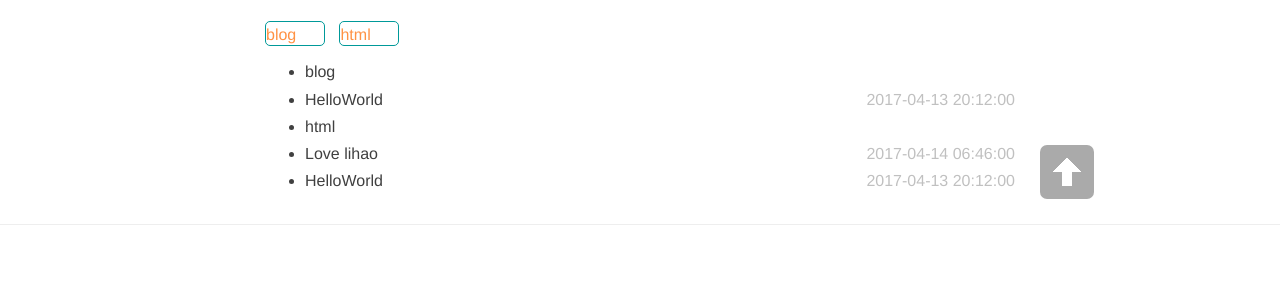
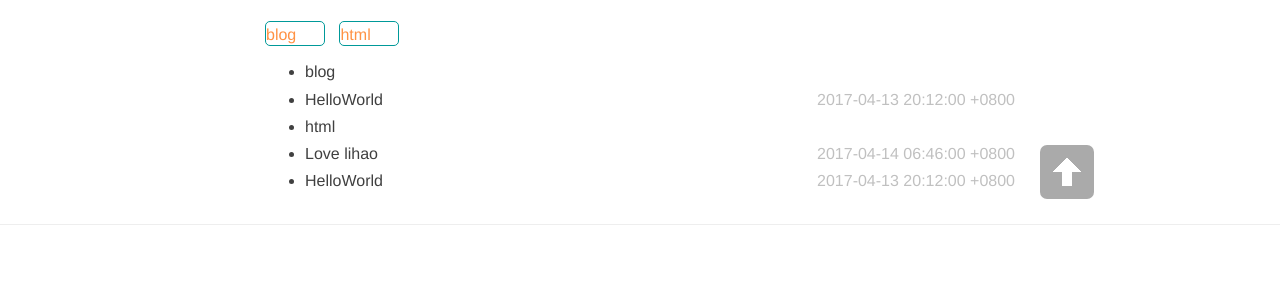
Before and after one commit to yuji8023/yuji8023.github.io, a Jekyll site: the page built from tags.md, in a window 1280 px wide. Shown: the part 671-955 px from the top of the page. Built offline with Jekyll 4.4.1, drawn with Linux system fonts in a browser that asks for light colours; nearby versions of some CDN libraries; library files that are not in the unit come from our copies.

Commit message:
date format

```diff
--- a/tags.md
+++ b/tags.md
@@ -27,7 +27,7 @@ header-img: "img/semantic.jpg"
 {% for post in tag[1] %}
   <li class="listing-item">
   <a href="{{ post.url }}" title="{{ post.title }}">{{ post.title }}</a>
-  <time style="float:right;color:#c0c0c0;" datetime="{{ post.date | date:"%Y-%m-%d %H:%M:%S" }}">{{ post.date | date:"%Y-%m-%d %H:%M:%S" }}</time>
+  <time style="float:right;color:#c0c0c0;" datetime="{{ post.date | date:"%Y-%m-%d %H:%M:%S" }}">{{ post.date }}</time>
   </li>
 {% endfor %}
 {% endfor %}
```
Also changed, not shown: archive.md (+1 -1 lines).
